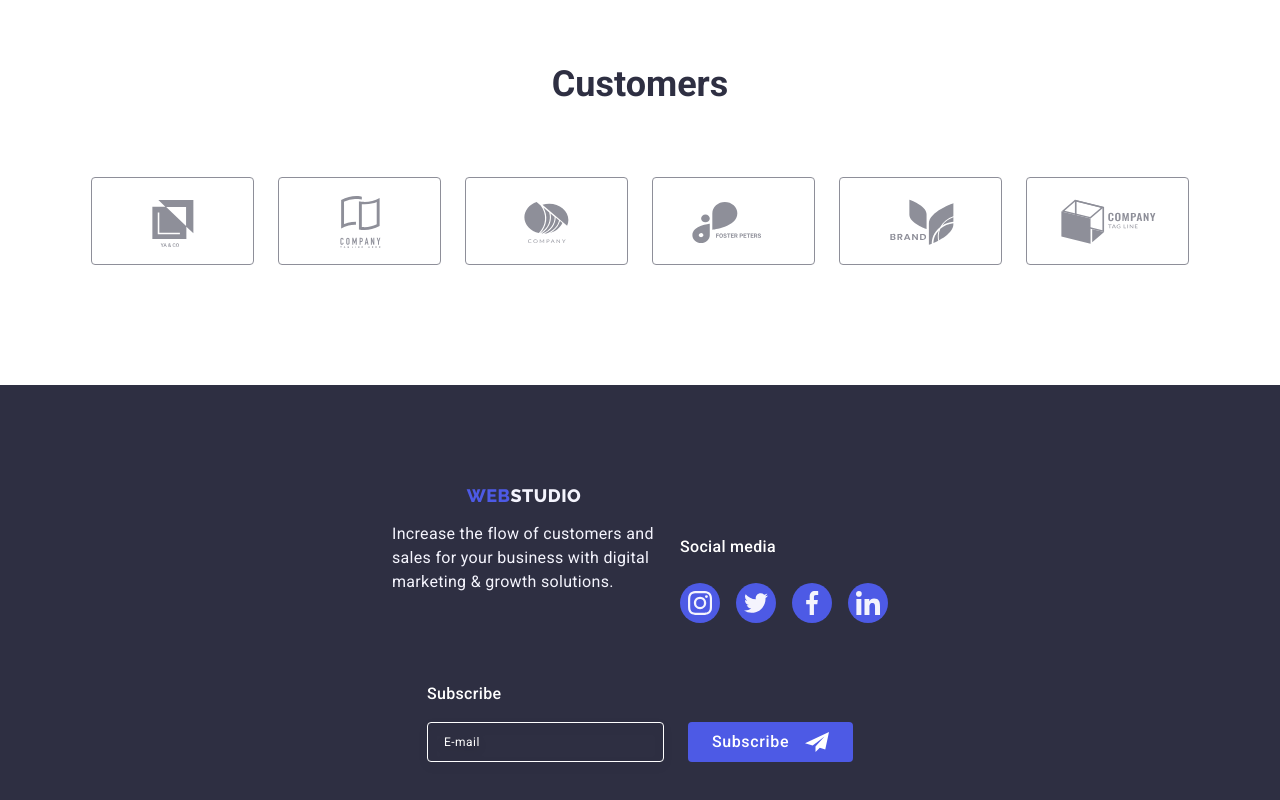
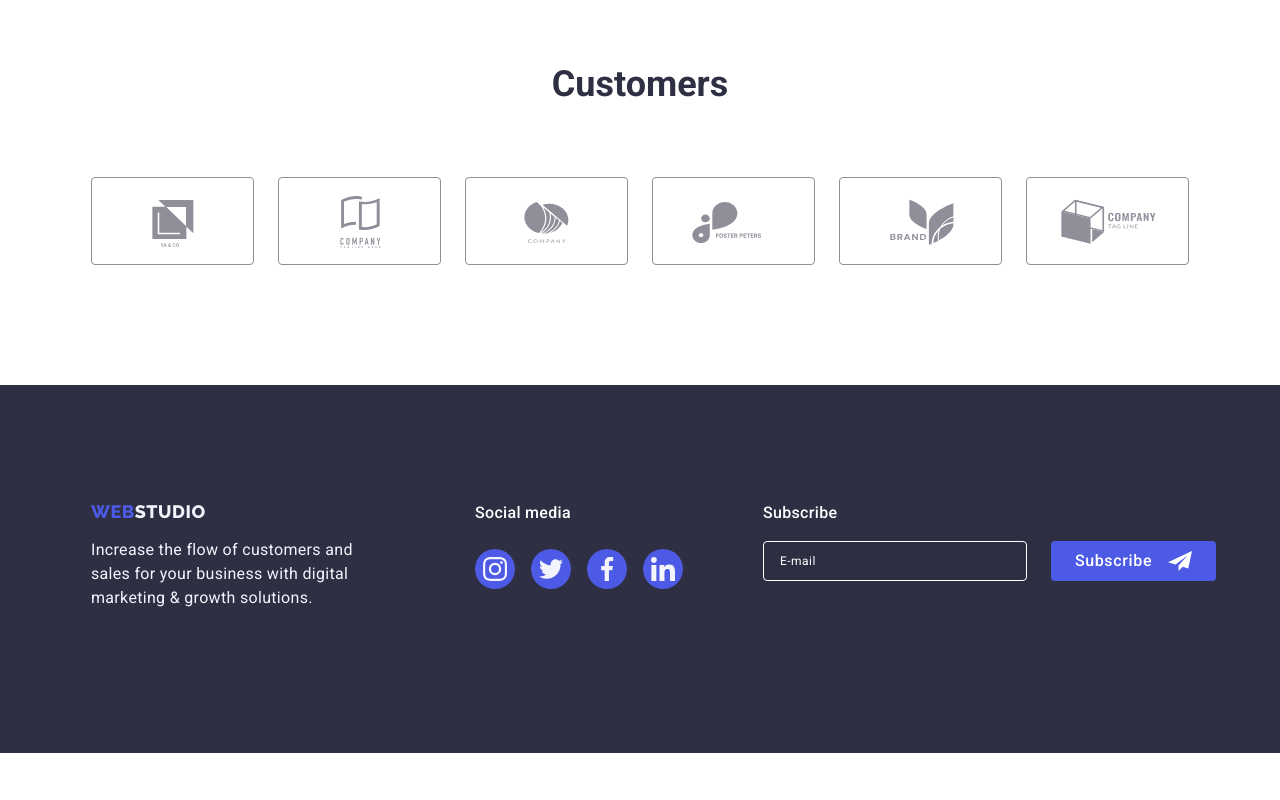
Before and after one commit to bogdanluckyman/goit-markup-hw-07, a plain HTML site: page index.html in a window 1280 px wide. Shown: the part 2560-3360 px from the top of the page. After the commit the page ends 3313 px from the top, so only its background shows below. Drawn offline with nearby package versions, Linux system fonts and the light colour scheme.

Commit message:
footer end

```diff
--- a/css/media.css
+++ b/css/media.css
@@ -98,6 +98,7 @@
     display: flex;
     flex-direction: column;
     align-items: start;
+    margin-bottom: 72px;
   }
 
   .footer-subscribe {
@@ -119,6 +120,13 @@
 
   .footer-container {
     width: 552px;
+    align-items: flex-start;
+    justify-content: space-between;
+  }
+
+  .footer-logo {
+    margin-right: auto;
+    margin-left: 0;
   }
 }
 
@@ -232,4 +240,51 @@
     width: calc((100% - 120px) / 6);
     height: 88px;
   }
+
+  /*------------- Footer------------- */
+
+  .footer-box {
+    margin-right: 120px;
+    margin-left: 0;
+    margin-bottom: 0;
+    justify-content: normal;
+  }
+
+  .footer-logo {
+    display: inline-block;
+    margin-bottom: 16px;
+    margin-left: 0;
+    margin-right: 0;
+    justify-content: normal;
+  }
+
+  .footer-container {
+    display: flex;
+    align-items: baseline;
+    flex-wrap: nowrap;
+    justify-content: normal;
+    margin-left: auto;
+    margin-right: auto;
+    width: 1128px;
+  }
+
+  .footer-subscribe {
+    margin-left: 80px;
+    display: block;
+  }
+
+  .subscribe-form {
+    display: flex;
+    flex-direction: row;
+    justify-content: normal;
+    align-items: normal;
+    gap: 24px;
+  }
+  .subscribe-input {
+    width: 264px;
+  }
+
+  .subscribe-title {
+    text-align: start;
+  }
 }
```
